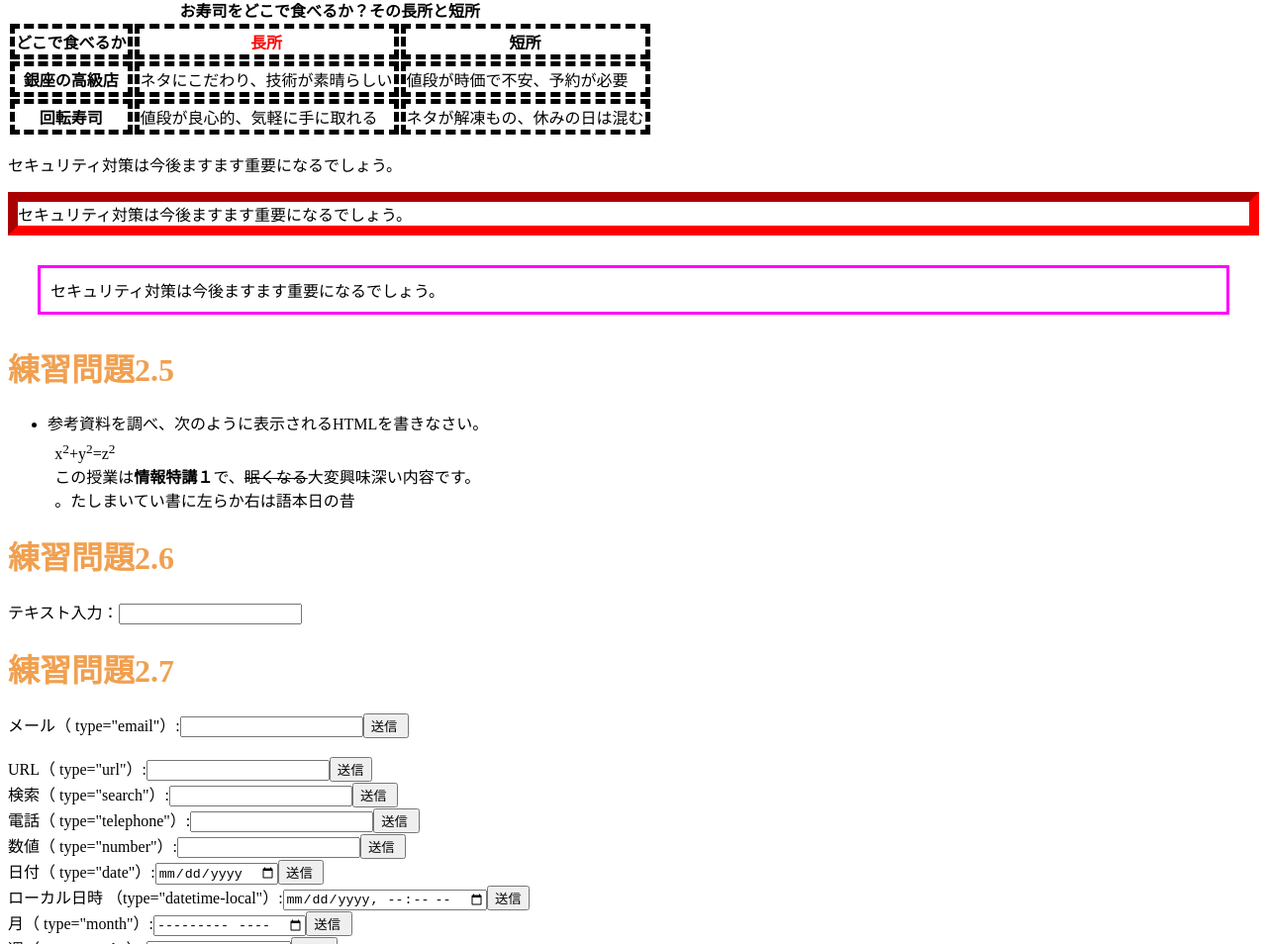
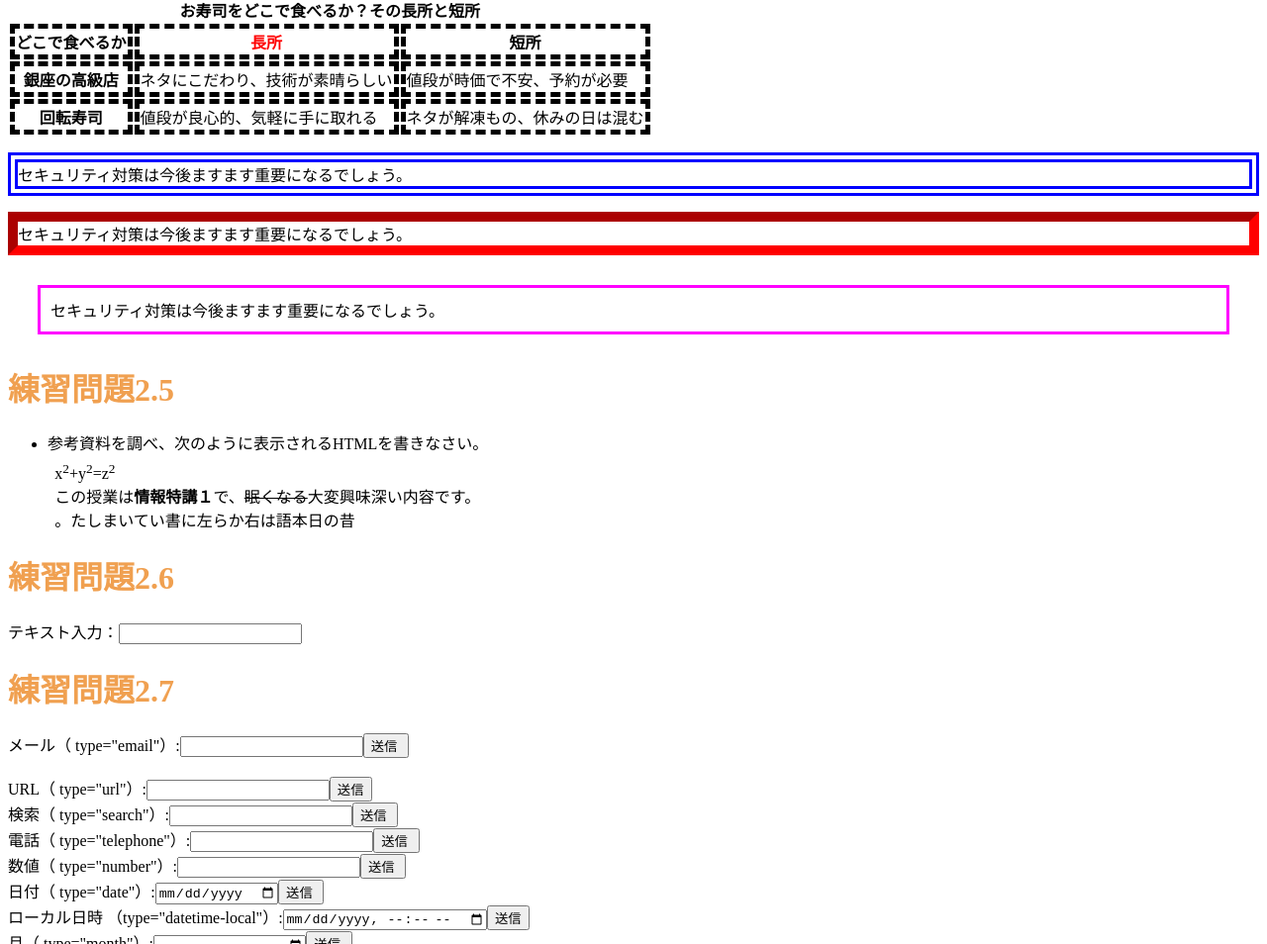
Before and after one commit to shinshiono/web_2022-1, a plain HTML site: page index.html in a window 1280 px wide. Shown: the part 1135-2089 px from the top of the page at 99% size. Drawn offline with Linux system fonts and the light colour scheme.

Commit message:
Update index.html

```diff
--- a/index.html
+++ b/index.html
@@ -78,7 +78,7 @@
 </td><td>ネタが解凍もの、休みの日は混む</td></tr>
 </tbody>
 </table>
-<p class=2sample1">セキュリティ対策は今後ますます重要になるでしょう。</p>
+<p class="sample1">セキュリティ対策は今後ますます重要になるでしょう。</p>
 <p class="sample2">セキュリティ対策は今後ますます重要になるでしょう。</p>
 <p class="sample3">セキュリティ対策は今後ますます重要になるでしょう。</p>
 <h1>練習問題2.5</h1>
```
